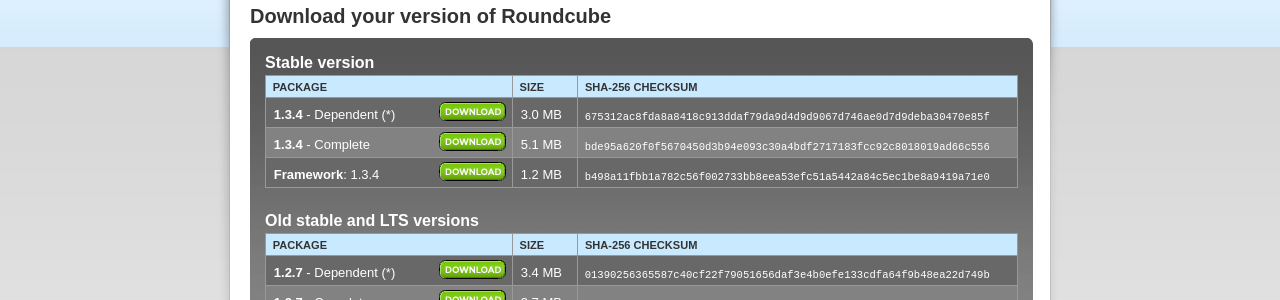
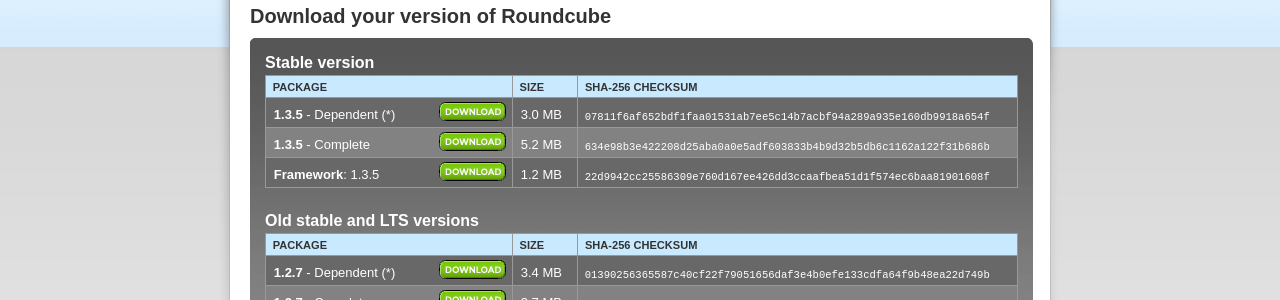
Before and after one commit to roundcube/roundcube.github.com, a Jekyll site: the page built from download/index.html, in a window 1280 px wide. Shown: the part 123-423 px from the top of the page. Built offline with Jekyll 4.4.1, drawn with Linux system fonts in a browser that asks for light colours; comment, search, counter and statistics services are not loaded; some of the changed text lies outside the part shown.

Commit message:
Announce release 1.3.5

```diff
--- a/_includes/footer.html
+++ b/_includes/footer.html
@@ -1,6 +1,6 @@
 <div id="footer">
 		Hosted by <a href="http://sourceforge.net/">Sourceforge.net</a><br />
-		<span>&copy; 2017 Roundcube.net, all rights reserved.</span>
+		<span>&copy; 2018 Roundcube.net, all rights reserved.</span>
 		<span><a href="/support">Support</a> &#x2022; <a href="/contact">Contact</a> &#x2022; <a href="https://github.com/roundcube/roundcubemail/wiki/Howto-Report-Issues">Found a bug?</a></span>
 		<span>Site design by <a href="http://bueroflint.com/" style="border:0"><img src="/images/flint.png" class="pngimage" width="38" height="8" alt="FLINT - Büro für Gestaltung" /></a></span>
 		<span style="padding-left:1em"><g:plusone size="small"></g:plusone></span>
--- a/_includes/version.txt
+++ b/_includes/version.txt
@@ -1 +1 @@
-1.3.4
+1.3.5
--- a/download/index.html
+++ b/download/index.html
@@ -21,22 +21,22 @@
 			</thead>
 			<tbody>
 			<tr class="even">
-				<td class="dlversion"><strong>1.3.4</strong> - Dependent (*)</td>
-				<td class="dlbutton"><a href="https://github.com/roundcube/roundcubemail/releases/download/1.3.4/roundcubemail-1.3.4.tar.gz" title="Download now!"><img src="/images/table_button_download.png" width="67" height="19" alt="Download" class="pngimage" /></a>
+				<td class="dlversion"><strong>1.3.5</strong> - Dependent (*)</td>
+				<td class="dlbutton"><a href="https://github.com/roundcube/roundcubemail/releases/download/1.3.5/roundcubemail-1.3.5.tar.gz" title="Download now!"><img src="/images/table_button_download.png" width="67" height="19" alt="Download" class="pngimage" /></a>
 				<td class="dlsize">3.0 MB</td>
-				<td class="dlchecksum">675312ac8fda8a8418c913ddaf79da9d4d9d9067d746ae0d7d9deba30470e85f</td>
+				<td class="dlchecksum">07811f6af652bdf1faa01531ab7ee5c14b7acbf94a289a935e160db9918a654f</td>
 			</tr>
 			<tr class="odd">
-				<td class="dlversion"><strong>1.3.4</strong> - Complete</td>
-				<td class="dlbutton"><a href="https://github.com/roundcube/roundcubemail/releases/download/1.3.4/roundcubemail-1.3.4-complete.tar.gz" title="Download now!"><img src="/images/table_button_download.png" width="67" height="19" alt="Download" class="pngimage" /></a>
-				<td class="dlsize">5.1 MB</td>
-				<td class="dlchecksum">bde95a620f0f5670450d3b94e093c30a4bdf2717183fcc92c8018019ad66c556</td>
+				<td class="dlversion"><strong>1.3.5</strong> - Complete</td>
+				<td class="dlbutton"><a href="https://github.com/roundcube/roundcubemail/releases/download/1.3.5/roundcubemail-1.3.5-complete.tar.gz" title="Download now!"><img src="/images/table_button_download.png" width="67" height="19" alt="Download" class="pngimage" /></a>
+				<td class="dlsize">5.2 MB</td>
+				<td class="dlchecksum">634e98b3e422208d25aba0a0e5adf603833b4b9d32b5db6c1162a122f31b686b</td>
 			</tr>
 			<tr class="even">
-				<td class="dlversion"><strong>Framework</strong>: 1.3.4</td>
-				<td class="dlbutton"><a href="https://github.com/roundcube/roundcubemail/releases/download/1.3.4/roundcube-framework-1.3.4.tar.gz" title="Download now!"><img src="/images/table_button_download.png" width="67" height="19" alt="Download" class="pngimage" /></a>
+				<td class="dlversion"><strong>Framework</strong>: 1.3.5</td>
+				<td class="dlbutton"><a href="https://github.com/roundcube/roundcubemail/releases/download/1.3.5/roundcube-framework-1.3.5.tar.gz" title="Download now!"><img src="/images/table_button_download.png" width="67" height="19" alt="Download" class="pngimage" /></a>
 				<td class="dlsize">1.2 MB</td>
-				<td class="dlchecksum">b498a11fbb1a782c56f002733bb8eea53efc51a5442a84c5ec1be8a9419a71e0</td>
+				<td class="dlchecksum">22d9942cc25586309e760d167ee426dd3ccaafbea51d1f574ec6baa81901608f</td>
 			</tr>
 		</table>
 
```
Also changed, not shown: other parts of download/index.html (+1 -1 lines), _posts/2018-03-15-update-1.3.5-released.md (added, +17 -0 lines).
